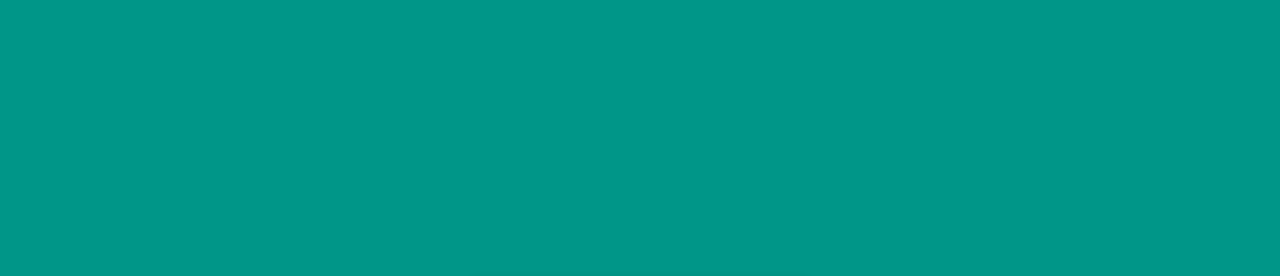
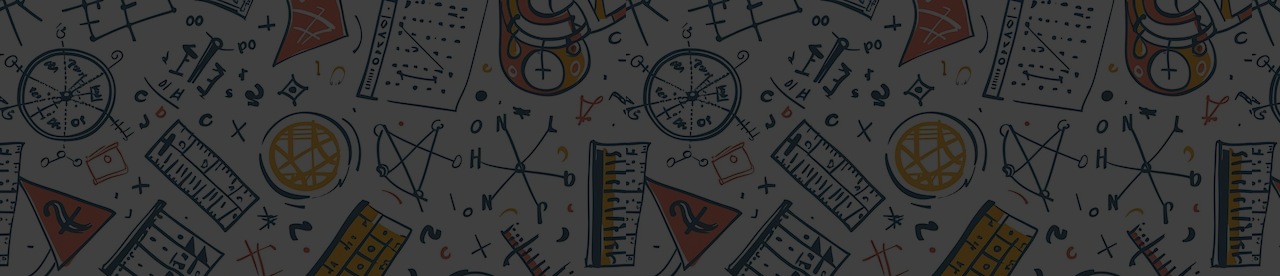
Before and after one commit to Bezibun/Quiz, a plain HTML site: page index.html in a window 1280 px wide. Shown: the top 276 px of the page. Drawn offline with Linux system fonts and the light colour scheme.

Commit message:
update bg

```diff
--- a/style.css
+++ b/style.css
@@ -1,6 +1,6 @@
 body {
     font-family: "Poppins";
-    background-color: #009688;
+    background: linear-gradient(rgba(0,0,0,0.75),rgba(0,0,0,0.75)), url(assets/bg.jpg);
     display: flex;
     justify-content: center;
     align-items: center;
```
Also changed, not shown: assets/bg.jpg (added).
